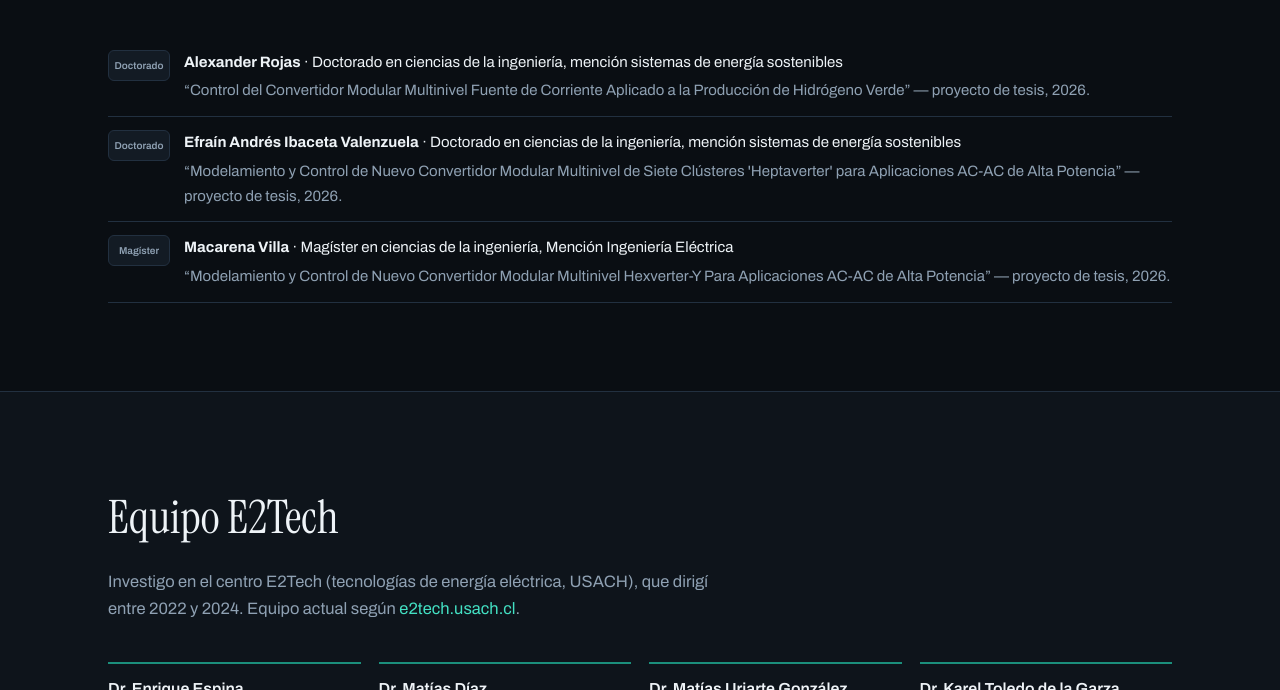
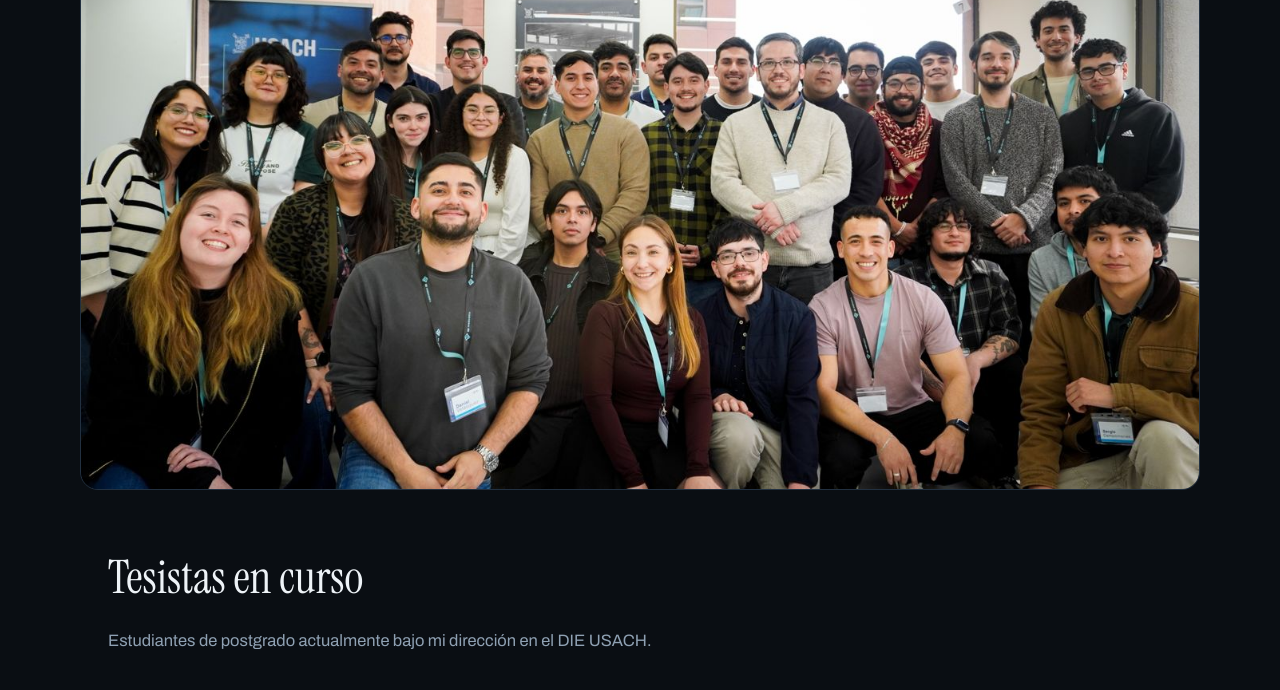
Before and after one commit to matiasddiazd-sudo/matiasdiaz-web, a plain HTML site: page equipo.html in a window 1280 px wide. Shown: the part 535-1225 px from the top of the page. Drawn offline with Linux system fonts and the light colour scheme.

Commit message:
Equipo: foto grupal E2Tech en el encabezado

```diff
--- a/equipo.html
+++ b/equipo.html
@@ -22,6 +22,7 @@
 <header class="pagehead wrap">
   <h1>Equipo y tesistas</h1>
   <p>Más de 75 ingenieros, tesistas, doctorandos y postdocs han trabajado en el equipo, hoy en la industria de la energía, la academia y el sector público. El registro incluye 13 tesis de postgrado y 46 memorias de pregrado dirigidas hasta la titulación, además de 3 tesistas de postgrado en curso.</p>
+  <img class="headfoto" style="max-width:100%;object-position:center" src="assets/fotos/equipo-e2tech.jpg" alt="Equipo del centro E2Tech, USACH" width="1400" height="788">
 </header>
 
 <section style="padding-top:40px"><div class="wrap">
```
